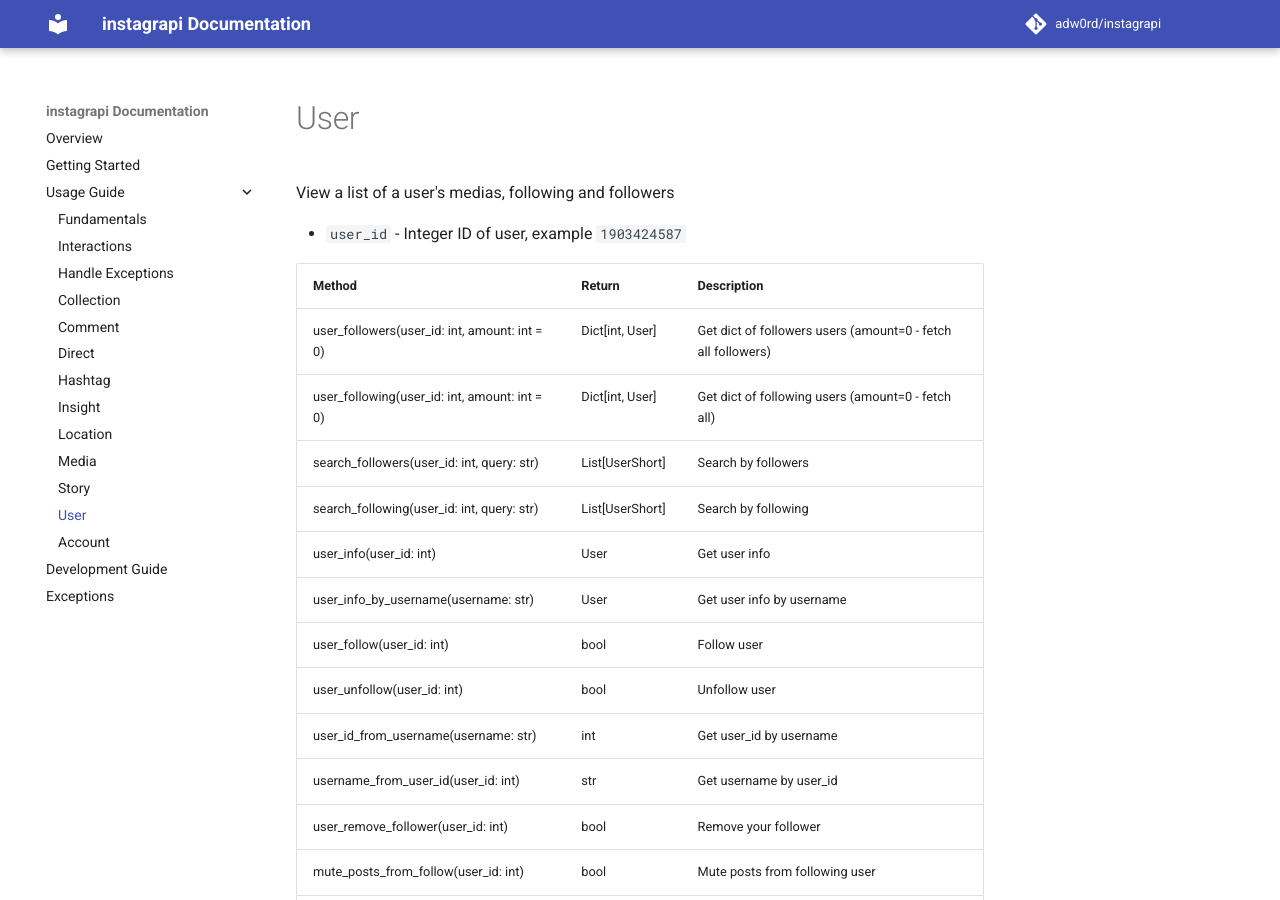
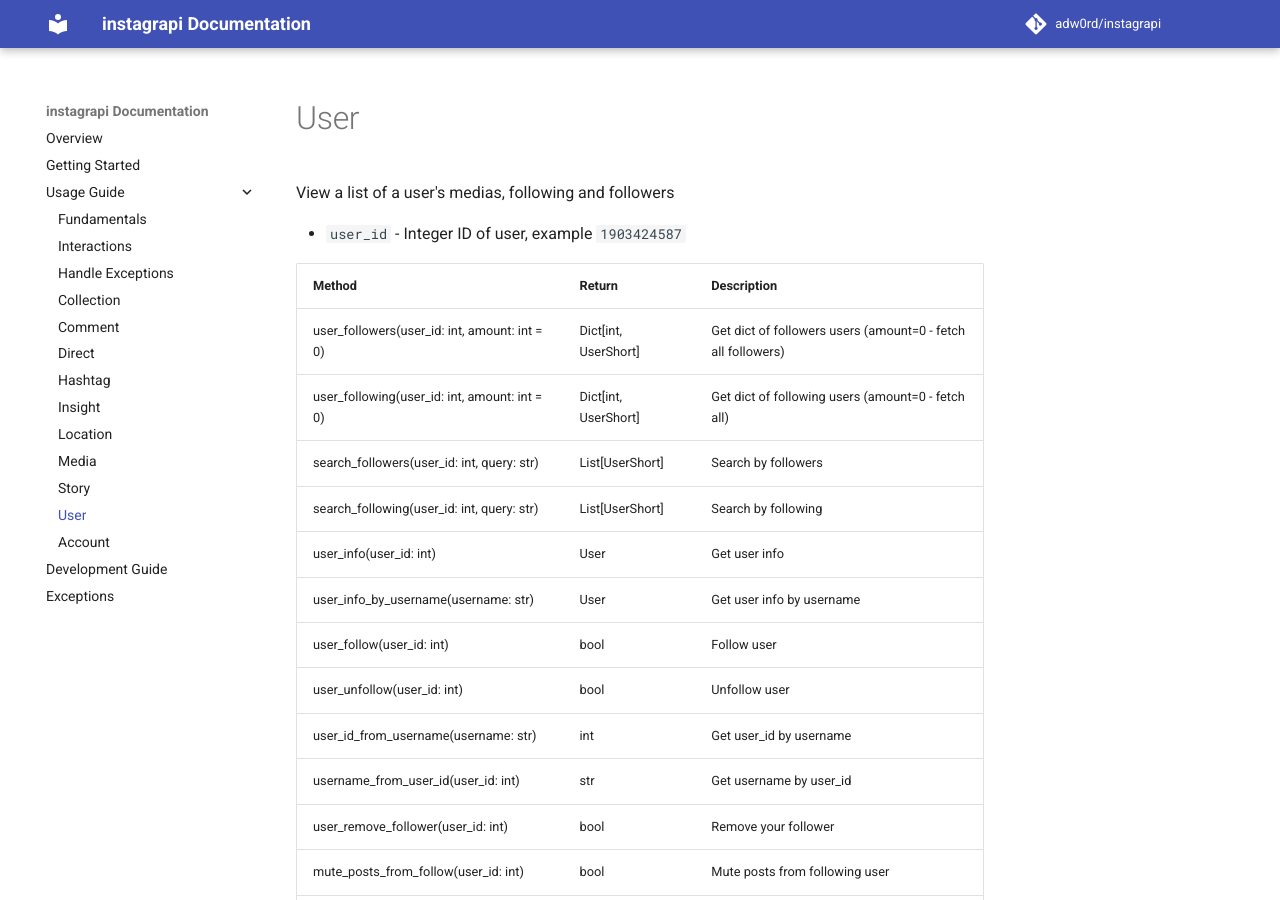
Before and after one commit to subzeroid/instagrapi, an MkDocs documentation site: the page built from docs/usage-guide/user.md, in a window 1280 px wide and 900 px high. Built offline with MkDocs 1.6.1 and Material for MkDocs 9.7.7, drawn with Linux system fonts in a browser that asks for light colours; comment, search, counter and statistics services are not loaded; the version menu is left out.

Commit message:
Fix user_followers/following docs

```diff
--- a/docs/usage-guide/user.md
+++ b/docs/usage-guide/user.md
@@ -4,23 +4,23 @@
 
 * `user_id` - Integer ID of user, example `1903424587`
 
-| Method                                        | Return           | Description
-| --------------------------------------------- | ---------------- | ---------------------------------------------------------
-| user_followers(user_id: int, amount: int = 0) | Dict\[int, User] | Get dict of followers users (amount=0 - fetch all followers)
-| user_following(user_id: int, amount: int = 0) | Dict\[int, User] | Get dict of following users (amount=0 - fetch all)
-| search_followers(user_id: int, query: str)    | List[UserShort]  | Search by followers
-| search_following(user_id: int, query: str)    | List[UserShort]  | Search by following
-| user_info(user_id: int)                       | User             | Get user info
-| user_info_by_username(username: str)          | User             | Get user info by username
-| user_follow(user_id: int)                     | bool             | Follow user
-| user_unfollow(user_id: int)                   | bool             | Unfollow user
-| user_id_from_username(username: str)          | int              | Get user_id by username
-| username_from_user_id(user_id: int)           | str              | Get username by user_id
-| user_remove_follower(user_id: int)            | bool             | Remove your follower
-| mute_posts_from_follow(user_id: int)          | bool             | Mute posts from following user
-| unmute_posts_from_follow(user_id: int)        | bool             | Unmute posts from following user
-| mute_stories_from_follow(user_id: int)        | bool             | Mute stories from following user
-| unmute_stories_from_follow(user_id: int)      | bool             | Unmute stories from following user
+| Method                                        | Return                | Description
+| --------------------------------------------- | --------------------- | ---------------------------------------------------------
+| user_followers(user_id: int, amount: int = 0) | Dict\[int, UserShort] | Get dict of followers users (amount=0 - fetch all followers)
+| user_following(user_id: int, amount: int = 0) | Dict\[int, UserShort] | Get dict of following users (amount=0 - fetch all)
+| search_followers(user_id: int, query: str)    | List[UserShort]       | Search by followers
+| search_following(user_id: int, query: str)    | List[UserShort]       | Search by following
+| user_info(user_id: int)                       | User                  | Get user info
+| user_info_by_username(username: str)          | User                  | Get user info by username
+| user_follow(user_id: int)                     | bool                  | Follow user
+| user_unfollow(user_id: int)                   | bool                  | Unfollow user
+| user_id_from_username(username: str)          | int                   | Get user_id by username
+| username_from_user_id(user_id: int)           | str                   | Get username by user_id
+| user_remove_follower(user_id: int)            | bool                  | Remove your follower
+| mute_posts_from_follow(user_id: int)          | bool                  | Mute posts from following user
+| unmute_posts_from_follow(user_id: int)        | bool                  | Unmute posts from following user
+| mute_stories_from_follow(user_id: int)        | bool                  | Mute stories from following user
+| unmute_stories_from_follow(user_id: int)      | bool                  | Unmute stories from following user
 
 Low level methods:
 
```
